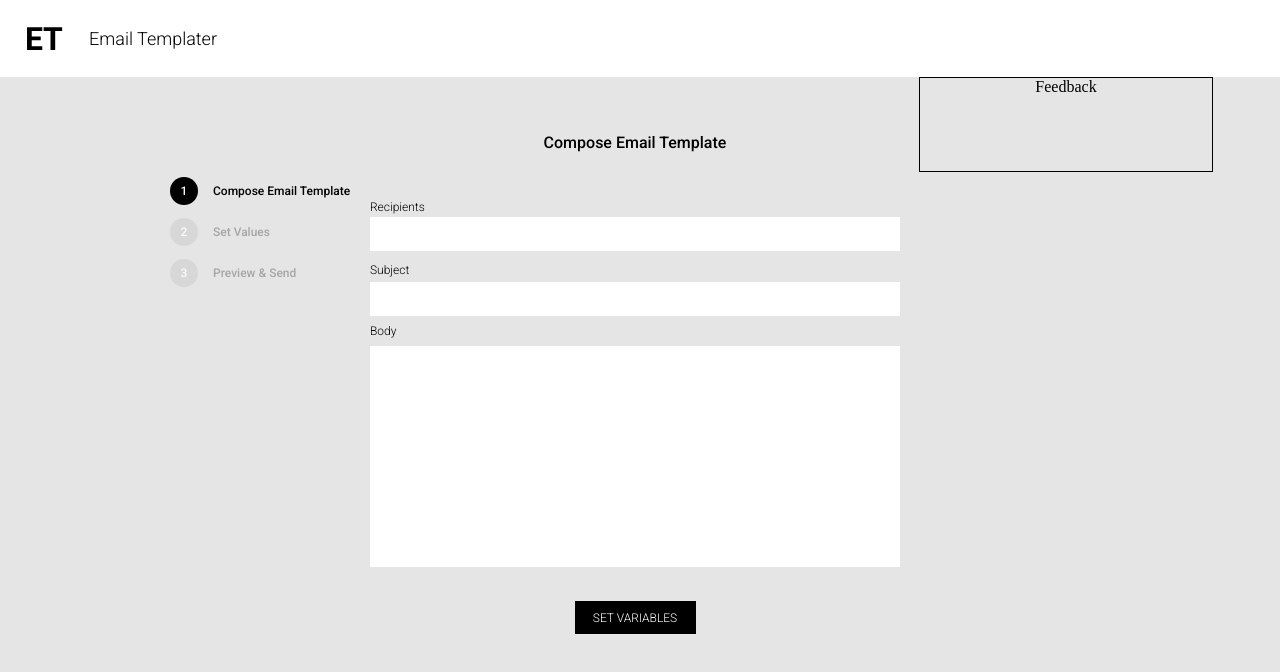
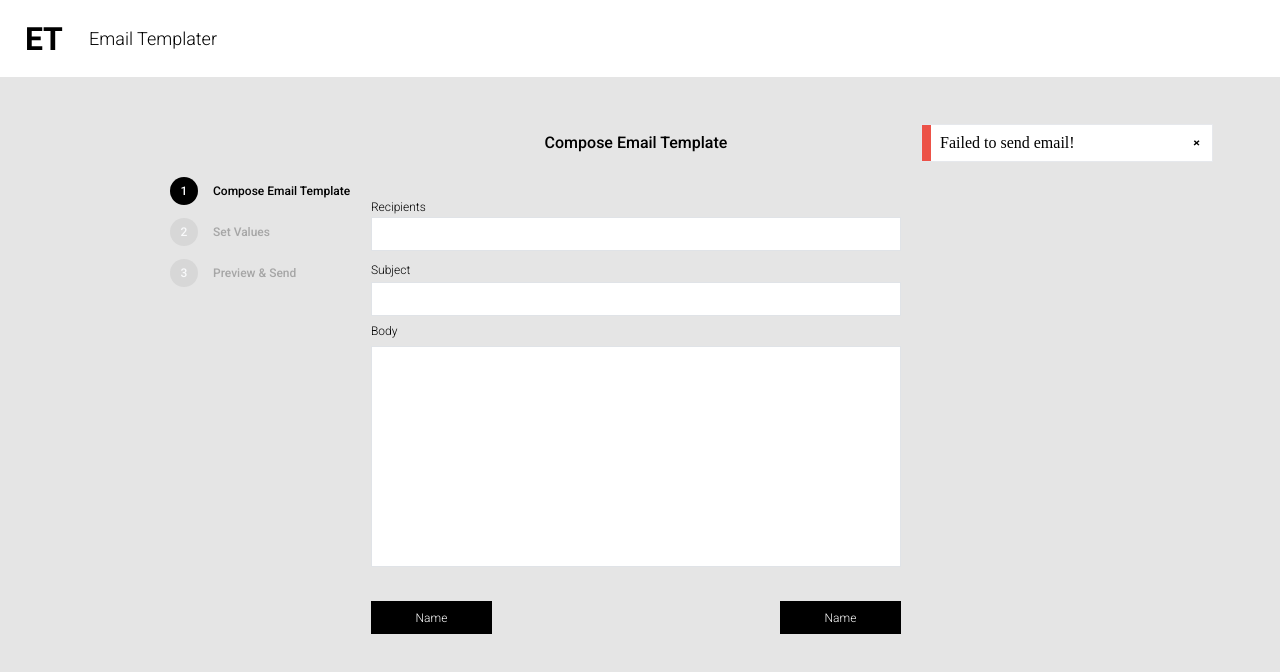
Before and after one commit to Sasha-Krasnoshchokov/email_template, a React (Create React App) app: page / in a window 1280 px wide. Shown: the top 672 px of the page. Built offline with nearby package versions, Linux system fonts and the light colour scheme.

Commit message:
HTML_CSS done

```diff
--- a/src/components/Main/Feedback/Feedback.js
+++ b/src/components/Main/Feedback/Feedback.js
@@ -1,13 +1,40 @@
+import classnames from 'classnames';
+
 import './Feedback.scss';
 
-export function Feedback() {
+export function Feedback({
+  isSentSuccess,
+}) {
   return (
     <>
-      <main className="feedback">
+      <div
+        className={
+          classnames({
+            'feedback': true,
+            'feedback--active': !isSentSuccess,
+          })
+        }
+      >
 
-        <p>Feedback</p>
+        <div
+          className={
+            classnames({
+              'feedback__status': true,
+              'feedback__status--good': isSentSuccess,
+              'feedback__status--bed': !isSentSuccess,
+            })
+          }
+        />
+        <p className="feedback__text">
+          {
+            isSentSuccess
+              ? 'Email sent successfully!'
+              : 'Failed to send email!'
+          }
+        </p>
+        <div className="feedback__cross" />
 
-      </main>
+      </div>
     </>
   );
 }
--- a/src/components/Main/Feedback/Feedback.scss
+++ b/src/components/Main/Feedback/Feedback.scss
@@ -1,7 +1,39 @@
 @import '../../../styles/styles.scss';
 
 .feedback {
+  visibility: hidden;
+  @extend %display-flex-aic;
   width: 292px;
-  height: 93px;
-  border: 1px solid;
+  height: 38px;
+  margin-top: 47px;
+  border: 1px solid $feedback-border;
+  box-sizing: border-box;
+  background-color: $bgc-secondary;
+
+  &__status {
+    width: 9px;
+    height: 100%;
+    margin-right: 9px;
+
+    &--good {
+      background-color: $feedback-good;
+    }
+
+    &--bed {
+      background-color: $feedback-bed;
+    }
+  }
+
+  &__cross {
+    position: absolute;
+    right: 12px;
+    width: 6.85px;
+    height: 6.85px;
+    @extend %bg-image;
+    background-image: url(../../../images/cross.svg);
+  }
+
+  &--active {
+    visibility: visible;
+  }
 }
--- /dev/null
+++ b/src/components/Main/Templates/Buttons/Button.js
@@ -0,0 +1,17 @@
+
+import './Button.scss';
+
+export function Button({
+  placeholder,
+}) {
+  return (
+    <>
+      <button
+        onClick={() => console.log(1)}
+        className="button" type="button"
+      >
+        {placeholder}
+      </button>
+    </>
+  );
+}
--- /dev/null
+++ b/src/components/Main/Templates/Buttons/Button.scss
@@ -0,0 +1,13 @@
+@import "../../../../styles/styles.scss";
+
+.button {
+  @extend %roboto-semi-light-12;
+  width: 121px;
+  height: 33px;
+  color: $bgc-secondary;
+  background-color: $dark-primary;
+
+  &:hover {
+    cursor: pointer;
+  }
+}
--- a/src/components/Main/Templates/EmailTemplate/EmailTemplate.js
+++ b/src/components/Main/Templates/EmailTemplate/EmailTemplate.js
@@ -52,12 +52,12 @@ export function EmailTemplate() {
             id="body"
           />
 
-          <button
+          {/* <button
             onClick={() => console.log(1)}
             className="composeEmail__button" type="button"
           >
             SET VARIABLES
-          </button>
+          </button> */}
         </form>
 
       </div>
--- a/src/components/Main/Templates/EmailTemplate/EmailTemplate.scss
+++ b/src/components/Main/Templates/EmailTemplate/EmailTemplate.scss
@@ -1,9 +1,8 @@
 @import "../../../../styles/styles.scss";
 
 .composeEmail {
-	margin-top: 56px;
+margin-top: 56px;
 	width: 100%;
-	height: 100%;
 
 	&__title {
 		@extend %roboto-semi-bold-16;
@@ -39,6 +38,8 @@
 		width: 100%;
 		height: 34px;
 		color: $dark-primary;
+    background: $bgc-secondary;
+    border: 1px solid $input-border;
 
 		&-recipients {
 			margin-bottom: 12px;
@@ -55,18 +56,9 @@
 			background-color: $bgc-secondary;
 			box-sizing: border-box;
 			resize: none;
+			background: $bgc-secondary;
+			border: 1px solid $input-border;
 		}
 	}
 
-	&__button {
-		@extend %roboto-semi-light-12;
-		width: 121px;
-		height: 33px;
-		color: $bgc-secondary;
-		background-color: $dark-primary;
-
-		&:hover {
-			cursor: pointer;
-		}
-	}
 }
--- /dev/null
+++ b/src/components/Main/Templates/InputsTemplate/InputsTemplate.js
@@ -0,0 +1,21 @@
+
+import './InputsTemplate.scss';
+
+export function InputsTemplate({
+  placeholder,
+}) {
+  return (
+    <>
+      <label
+        className="inputsTemplate__label"
+        htmlFor={placeholder}
+      >
+        {placeholder}
+      </label>
+      <input
+        className="inputsTemplate__input"
+        id={placeholder}
+      />
+    </>
+  );
+}
--- /dev/null
+++ b/src/components/Main/Templates/InputsTemplate/InputsTemplate.scss
@@ -0,0 +1,24 @@
+@import "../../../../styles/styles.scss";
+
+.inputsTemplate {
+  &__label {
+    display: flex;
+    flex-direction: column;
+    align-items: start;
+    margin-bottom: 3px;
+    @extend %roboto-semi-light-12;
+    color: $dark-primary;
+  }
+
+  &__input {
+    @extend %roboto-regular-12;
+    box-sizing: border-box;
+    margin-bottom: 8px;
+    padding: 10px 8px;
+    width: 100%;
+    height: 34px;
+    color: $dark-primary;
+    background: $bgc-secondary;
+    border: 1px solid $input-border;
+  }
+}
--- a/src/components/Main/Templates/Templates.js
+++ b/src/components/Main/Templates/Templates.js
@@ -1,4 +1,8 @@
+import classnames from 'classnames';
+
+import { Button } from './Buttons/Button.js';
 import { EmailTemplate } from './EmailTemplate/EmailTemplate.js';
+import { InputsTemplate } from './InputsTemplate/InputsTemplate.js';
 import './Templates.scss';
 
 export function Templates() {
@@ -6,6 +10,18 @@ export function Templates() {
     <>
       <div className="templates">
         <EmailTemplate />
+
+        {/* <InputsTemplate placeholder={'Name'} /> */}
+
+        <div className={
+          classnames({
+            'templates__button': false,
+            'templates__buttons': true,
+          })
+        }>
+          <Button placeholder={'Name'} />
+          <Button placeholder={'Name'} />
+        </div>
       </div>
     </>
   );
--- a/src/components/Main/Templates/Templates.scss
+++ b/src/components/Main/Templates/Templates.scss
@@ -2,5 +2,15 @@
 
 .templates {
   width: 530px;
-  height: 501px;
+
+  &__button {
+    width: 100%;
+    height: 33px;
+    justify-content: center;
+  }
+
+  &__buttons {
+    display: flex;
+    justify-content: space-between;
+  }
 }
--- a/src/styles/_colors.scss
+++ b/src/styles/_colors.scss
@@ -6,3 +6,9 @@ $dark-primary: #000;
 $menu-text-color: #a6a6a6;
 $menu-counter-backgroung: #d7d7d7;
 $menu-counter-text: #f9fafb;
+
+$feedback-good: #7fee7d;
+$feedback-bed: #ec5248;
+$feedback-border: #e6e8ec;
+
+$input-border: #e0e3e7;
```
Also changed, not shown: src/images/cross.svg (added).
